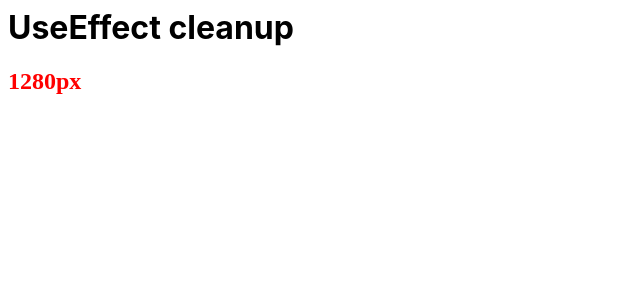
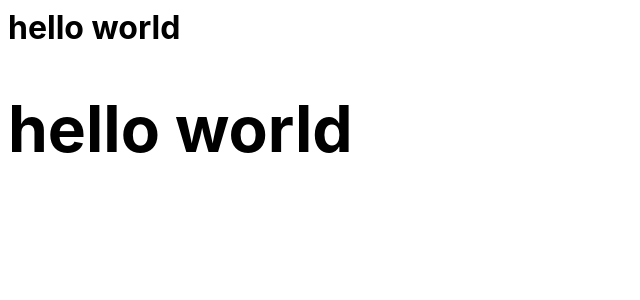
Before and after one commit to Jerrydev01/react-8sdkvg, a React (Create React App) app: page / in a window 1280 px wide. Shown: the top 300 px of the page, without its empty margins (0-640 px from the left). Built offline with nearby package versions, Linux system fonts and the light colour scheme.

Commit message:
1 file modified

```diff
--- a/src/App.js
+++ b/src/App.js
@@ -1,25 +1,15 @@
-import React, { useState, useEffect} from 'react';
+import React, { useState, useEffect } from 'react';
 import './style.css';
 
-import { data } from './Data';
+export default function App() {
+  const [text, setText] = useState('');
+  const firstValue = text || 'hello world';
+  const secondValue = text && 'hello world';
 
-export default function App() {
-  // console.log(useState('hello'))
-  const [size, setSize] = useState(window.innerWidth);
-console.log(size)
-const sizeChange =()=>{
-  setSize(window.innerWidth)
-  return ()=>{
-    setSize(window.innerWidth)
-  }
-}
-useEffect(()=>{
-window.addEventListener('resize', sizeChange)
-});
   return (
     <>
-<h1>UseEffect cleanup</h1>
-  <h2>{size}px</h2>
+      <h1>{text || 'hello world'}</h1>
+      <h1>{!text && <h1>hello world</h1>}</h1>
     </>
   );
 }
```
